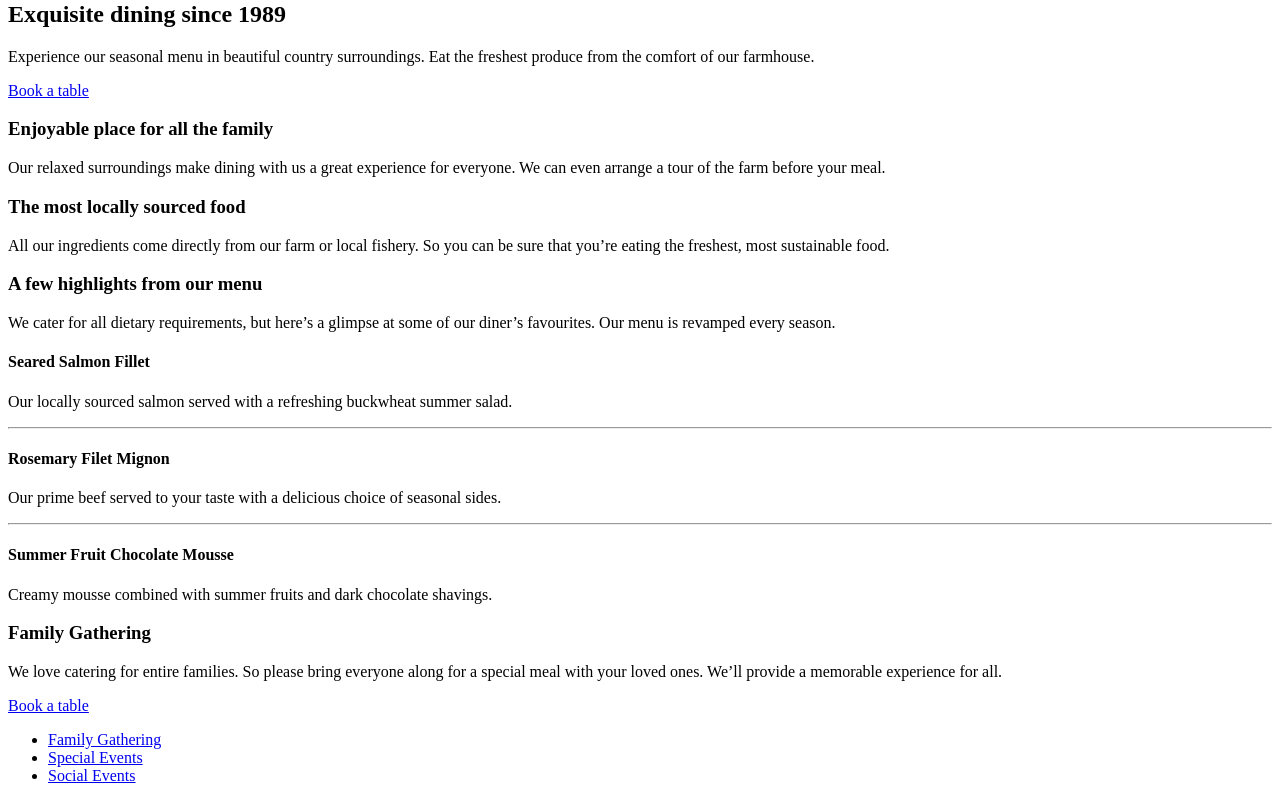
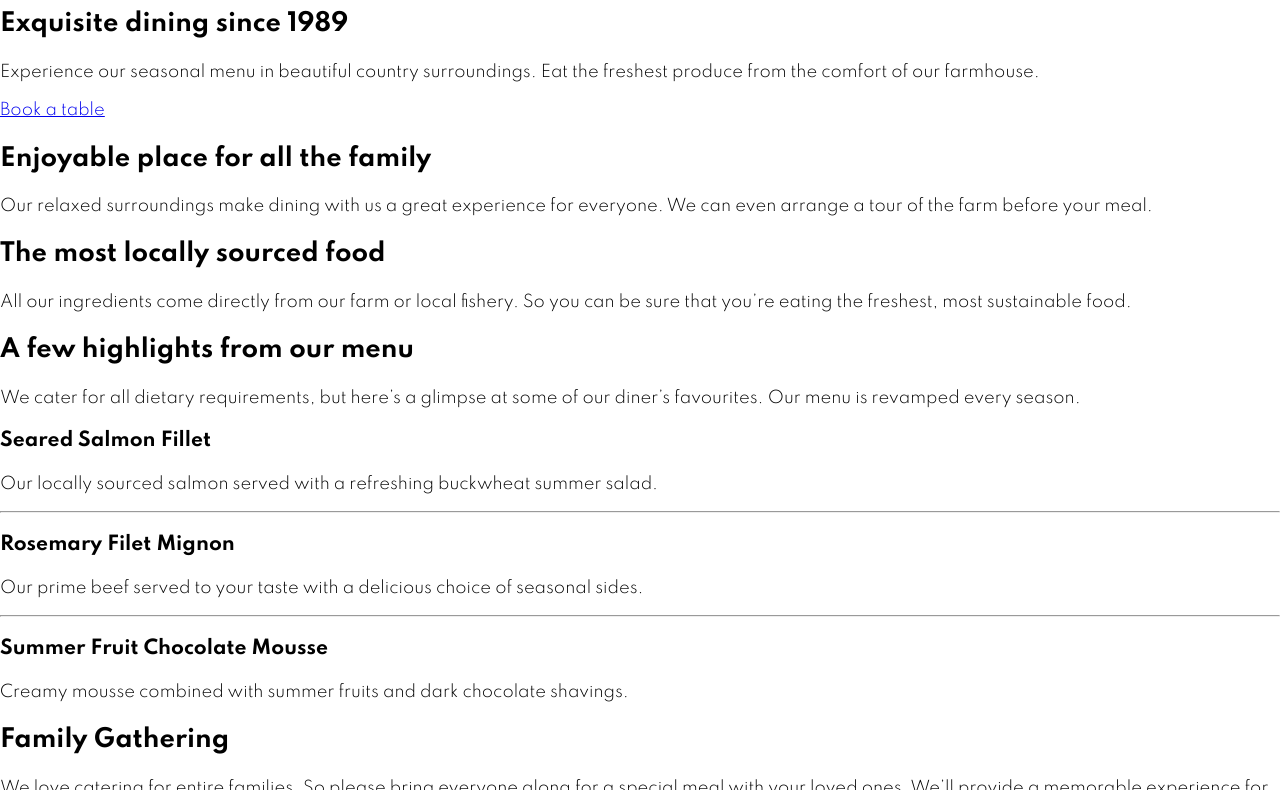
Before and after one commit to Da-vi-de/Dine-Restaurant-Website, a website: page index.html in a window 1280 px wide. Shown: the part 66-856 px from the top of the page. Drawn offline with Linux system fonts and the light colour scheme.

Commit message:
scss setup and global style

```diff
--- a/index.html
+++ b/index.html
@@ -18,8 +18,8 @@
 
           <!--Header-->
     <section class="hero">
-      <h2 class="website-name">dine</h2>
-      <h2 class="hero-intro">Exquisite dining since 1989</h2>
+      <h1 class="website-name"><strong>dine</strong></h1>
+      <h1 class="hero-intro">Exquisite dining since 1989</h1>
       <p class="hero-description">
           Experience our seasonal menu in beautiful country surroundings.
           Eat the freshest produce from the comfort of our farmhouse.
@@ -38,7 +38,7 @@
 
         <div class="col-image-1"></div>
         <div class="col-2">
-          <h3 class="content-text">Enjoyable place for all the family</h3>
+          <h2 class="content-text">Enjoyable place for all the family</h2>
           <p class="description-text">
             Our relaxed surroundings make dining with us a great experience for everyone. We can even arrange
             a tour of the farm before your meal.
@@ -52,7 +52,7 @@
       <div class="content-container">
 
         <div class="col-2">
-          <h3 class="content-text">The most locally sourced food</h3>
+          <h2 class="content-text">The most locally sourced food</h2>
           <p class="description-text">
             All our ingredients come directly from our farm or local fishery. So you can be sure that you’re
             eating the freshest, most sustainable food.
@@ -67,7 +67,7 @@
     <section class="highlights">
 
       <div class="col-3">
-        <h3 class="menu-intro">A few highlights from our menu</h3>
+        <h2 class="menu-intro">A few highlights from our menu</h2>
         <p class="menu-description">
           We cater for all dietary requirements, but here’s a glimpse at some of our diner’s favourites.
           Our menu is revamped every season.
@@ -77,7 +77,7 @@
       <div class="col-4">
 
         <div class="menu-img-1">
-          <h4 class="dish-title">Seared Salmon Fillet</h4>
+          <h3 class="dish-title">Seared Salmon Fillet</h3>
           <p class="dish-description">
             Our locally sourced salmon served with a refreshing buckwheat summer salad.
           </p>
@@ -85,7 +85,7 @@
           <hr class="line">
 
           <div class="menu-img-2">
-            <h4 class="dish-title">Rosemary Filet Mignon</h4>
+            <h3 class="dish-title">Rosemary Filet Mignon</h3>
             <p class="dish-description">
               Our prime beef served to your taste with a delicious choice of seasonal sides.
             </p>
@@ -93,7 +93,7 @@
             <hr class="line">
 
           <div class="menu-img-3">
-            <h4 class="dish-title">Summer Fruit Chocolate Mousse</h4>
+            <h3 class="dish-title">Summer Fruit Chocolate Mousse</h3>
             <p class="dish-description">
               Creamy mousse combined with summer fruits and dark chocolate shavings.
             </p>
@@ -109,7 +109,7 @@
         <div class="slider-image"></div>
 
         <div class="col-5">
-          <h3 class="content-text">Family Gathering</h3>
+          <h2 class="content-text">Family Gathering</h2>
           <p class="description-text">
             We love catering for entire families. So please bring everyone along for a special meal with your
             loved ones. We’ll provide a memorable experience for all.
@@ -145,7 +145,7 @@
       <div class="footer-bottom">
 
         <div class="footer-info">
-          <h2 class="website-name">dine</h2>
+          <h1 class="website-name"><strong>dine</strong></h1>
         </div>
 
         <div class="footer-info">
--- a/package.json
+++ b/package.json
@@ -4,7 +4,7 @@
   "description": "![Design preview for the Dine Website Challenge coding challenge](./preview.jpg)",
   "main": "index.js",
   "scripts": {
-    "watch": "node-sass -o css src/scss/main.scss -w"
+    "watch": "node-sass -o css ./scss/main.scss -w"
   },
   "keywords": [],
   "author": "",
--- /dev/null
+++ b/scss/_base.scss
@@ -0,0 +1,11 @@
+* {box-sizing: border-box;}
+
+body {
+    margin: 0;
+    font-family: 'Spartan', sans-serif;
+    line-height: 1.4;
+}
+
+h2, h3, strong {
+    font-weight: 700;
+}
--- /dev/null
+++ b/scss/_variables.scss
@@ -0,0 +1,17 @@
+/* =================
+    Color Variables
+   ================= */
+$color-beaver: hsl(27, 22%, 51%);
+$color-cod-grey: hsl(0, 0%, 7%);
+$color-mirage: hsl(234, 30%, 13%);
+$color-ebony-clay: hsl(218, 21%, 18%);
+$color-shuttle-gray: hsl(217, 14%, 42%);
+
+/* ===================
+      Font Variables
+   =================== */
+$font-size-lg: 4rem;
+$font-size-md: 2.5rem;
+$font-size-sm: 1.125rem;
+$font-size-xsm: 0.9375rem;
+$font-size-xxsm: 0.875rem;
--- a/scss/main.scss
+++ b/scss/main.scss
@@ -0,0 +1,5 @@
+@import "base";
+@import "layout";
+@import "components";
+@import "variables";
+@import "typography";
```
Also changed, not shown: css/main.css, scss/_components.scss (added), scss/_layout.scss (added), scss/_typography.scss (added).
